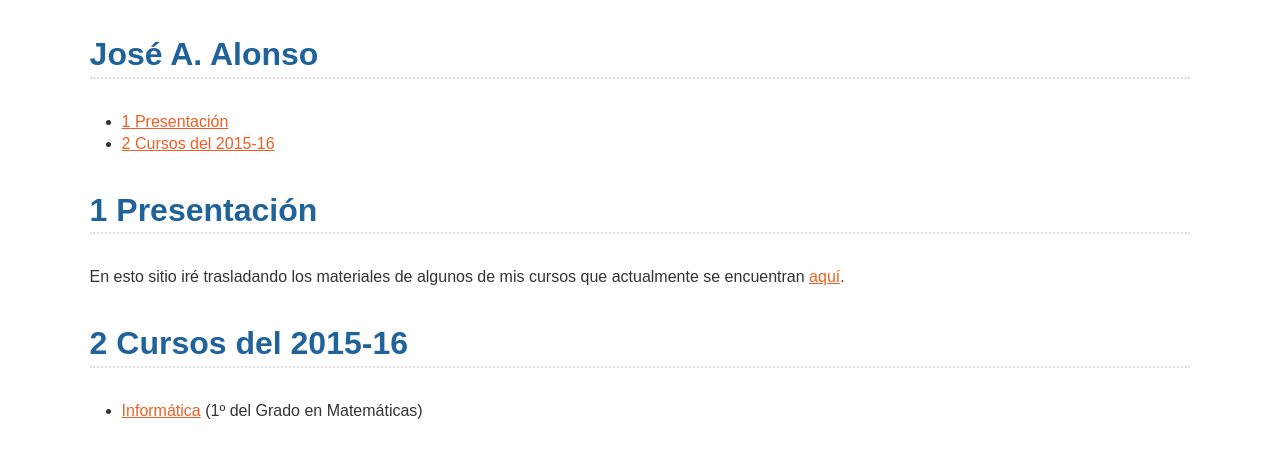
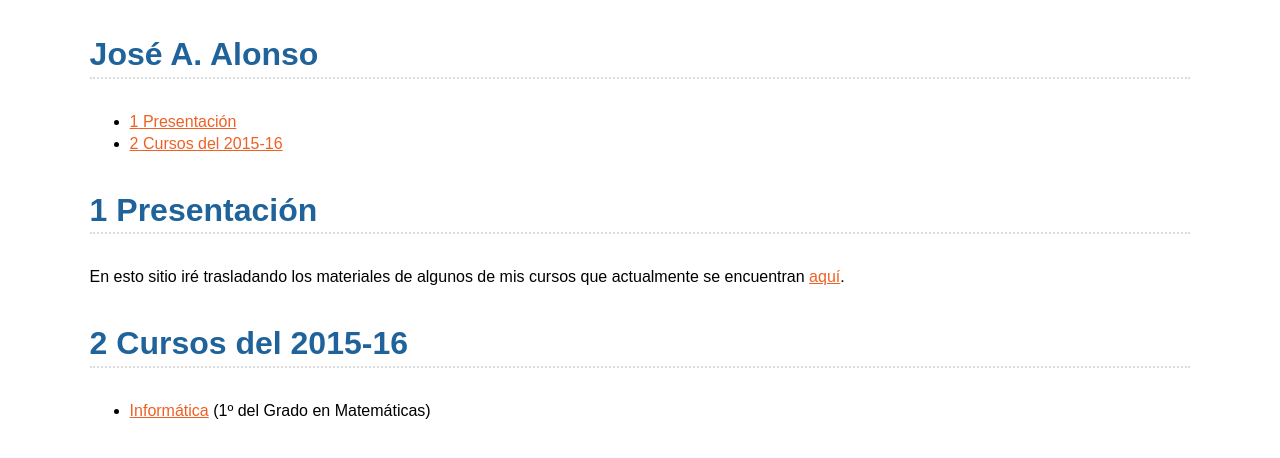
Before and after one commit to Jose-A-Alonso/Jose-A-Alonso.github.io, a plain HTML site: page index.html in a window 1280 px wide. Drawn offline with Linux system fonts and the light colour scheme; files that its build step writes are made by us from their sources.

Commit message:
Con es estilo de escritorio.

```diff
--- a/index.html
+++ b/index.html
@@ -9,7 +9,7 @@
   <!--[if lt IE 9]>
     <script src="http://html5shim.googlecode.com/svn/trunk/html5.js"></script>
   <![endif]-->
-  <link rel="stylesheet" href="estilo.css">
+  <link rel="stylesheet" href="css/escritorio.css">
 </head>
 <body>
 <header>
```
